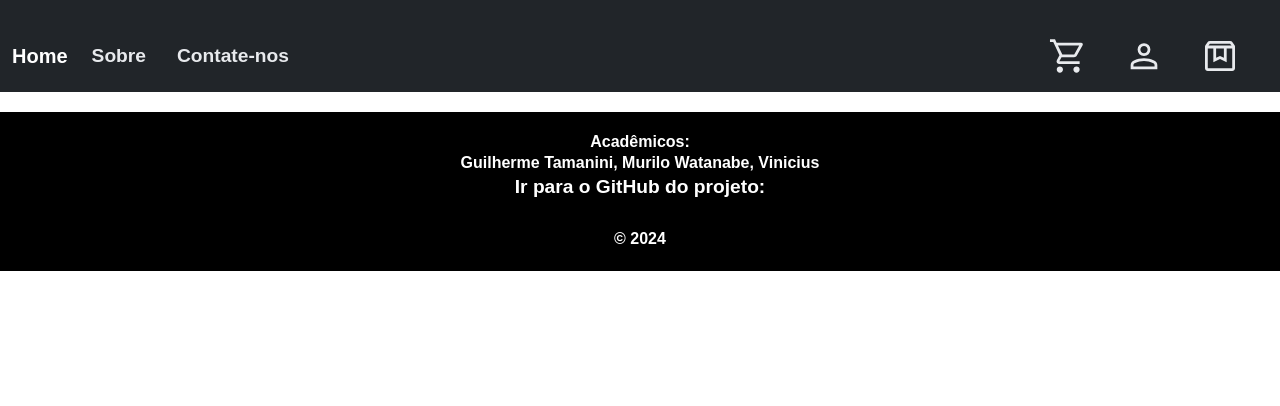
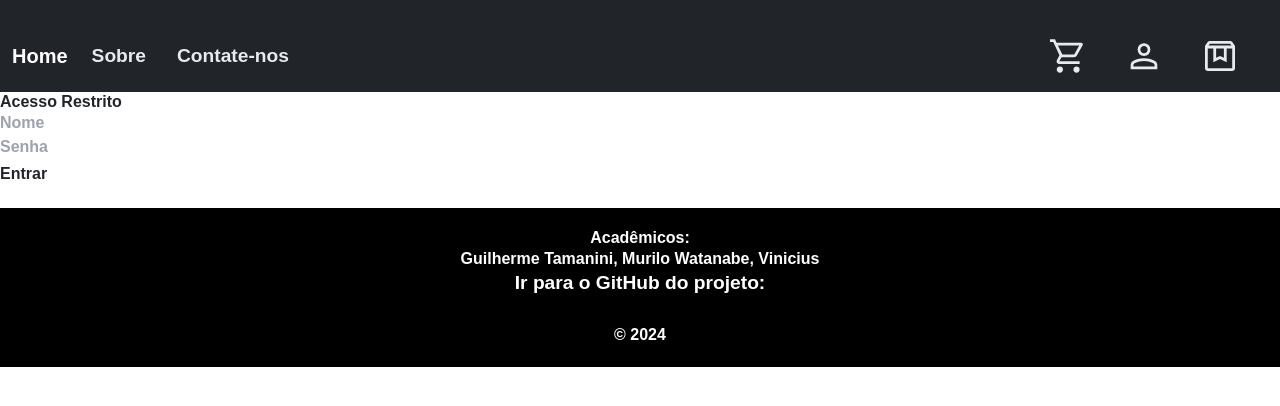
Before and after one commit to MuriloWatanabe/projetouiux, a React (Create React App) app: page /finish in a window 1280 px wide. Shown: the top 406 px of the page. Built offline with nearby package versions, Linux system fonts and the light colour scheme.

Commit message:
inicio da pagina de finalização

```diff
--- a/src/pages/Finish/finish.jsx
+++ b/src/pages/Finish/finish.jsx
@@ -0,0 +1,25 @@
+import React from 'react';
+
+export default function LoginForm() {
+  return (
+    <div className="form-card">
+      <div className="form-card-2">
+        <form className="form">
+          <h2 className="title-login">Acesso Restrito</h2>
+          <div className="field">
+            <span className="input-icon icon icon-user-1"></span>
+            <input type="text" className="input-field" placeholder="Nome" autoComplete="off" />
+          </div>
+          <div className="field">
+            <span className="input-icon icon icon-locked"></span>
+            <input type="password" className="input-field" placeholder="Senha" />
+          </div>
+          <div className="box-btn">
+            <button className="btn-login">Entrar</button>
+            <a href="#" className="btn-login">Cadastrar</a>
+          </div>
+        </form>
+      </div>
+    </div>
+  );
+}
--- a/src/pages/Home/home.jsx
+++ b/src/pages/Home/home.jsx
@@ -54,7 +54,7 @@ export default function Home() {
 
       <div className="Cards">
         <div className="grid-container">
-          {/* Seus cards aqui */}<div className="cardz">
+          <div className="cardz">
             <Link to="/product" style={{ textDecoration: 'none', color: 'inherit' }}>
               <img
                 src="https://sneakernews.com/wp-content/uploads/2020/11/Nike-Kobe-6-Protro-3D-Lakers-CW2190-101-1.jpg"
--- a/src/router/router.js
+++ b/src/router/router.js
@@ -9,6 +9,7 @@ import Login from "../pages/Login/login"
 import Product from "../pages/Product/product"
 import Order from "../pages/Order/order"
 import Signin from "../pages/Signin/signin"
+import Finish from "../pages/Finish/finish"
 
 const Router = () => {
     return(
@@ -22,6 +23,7 @@ const Router = () => {
             <Route Component = { Product } path="/product" />
             <Route Component = { Order } path="/order" />
             <Route Component = { Signin } path="/signin" />
+            <Route Component = { Finish } path="/finish" />
         </Routes>
     </BrowserRouter>
     )
```
